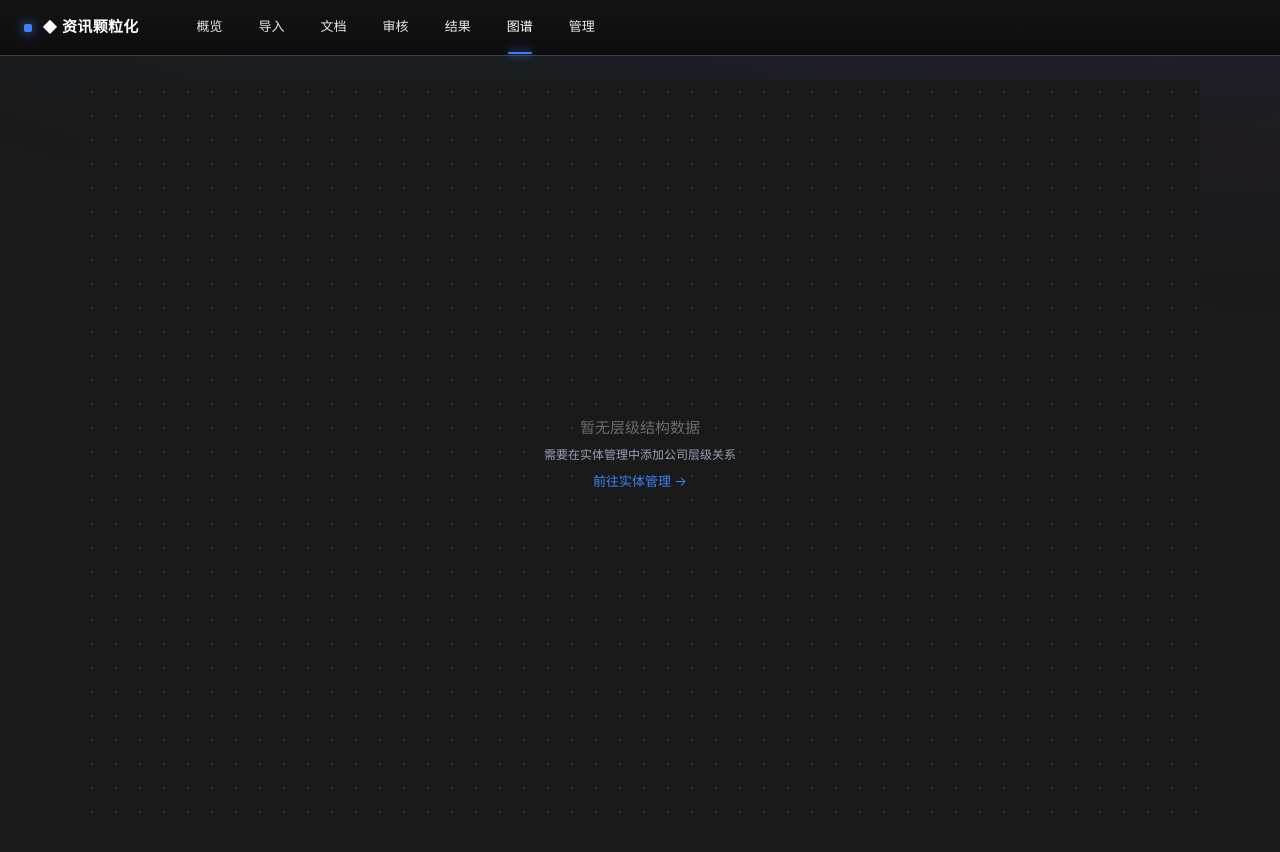
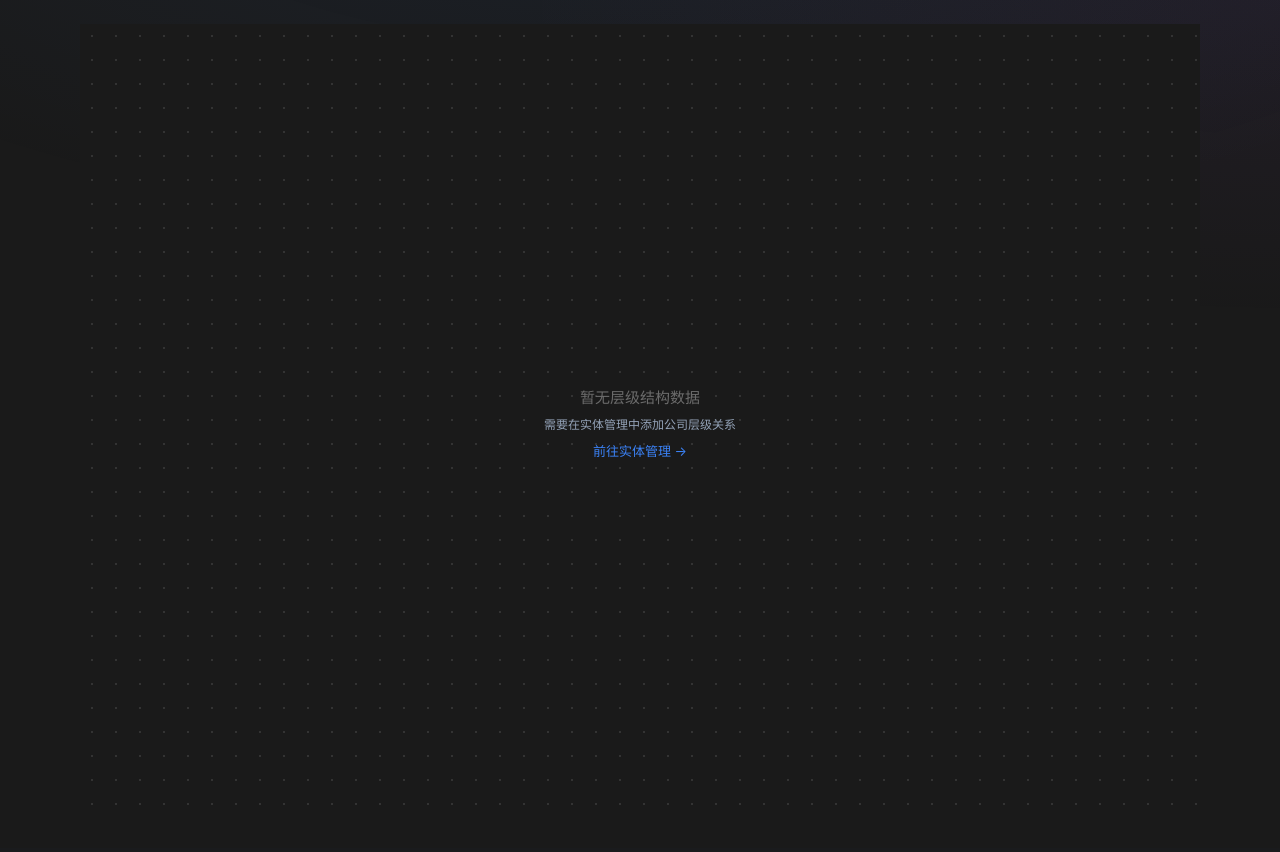
Before and after one commit to d8349565/007, a Flask app: page /hierarchy in a window 1280 px wide. After the commit the page ends 805 px from the top, so only its background shows below. Run offline with Flask 3, Linux system fonts and the light colour scheme; data that the repository does not hold is empty.

Commit message:
fix(web): 修复 iframe 中层级视图显示重复导航栏问题
Co-Authored-By: Claude Opus 4.6 <noreply@anthropic.com>

```diff
--- a/app/web/templates/hierarchy.html
+++ b/app/web/templates/hierarchy.html
@@ -5,7 +5,10 @@
 
 {% block head %}
 <style>
-.hierarchy-page { display: flex; height: calc(100vh - 52px); overflow: hidden; position: relative; }
+/* 在 iframe 中隐藏顶部导航栏 */
+body > nav.top-nav { display: none !important; }
+body > main { margin-top: 0 !important; }
+.hierarchy-page { display: flex; height: 100vh; overflow: hidden; position: relative; }
 .hierarchy-canvas-wrap {
   flex: 1; position: relative;
   background-color: #1a1a1a;
```
